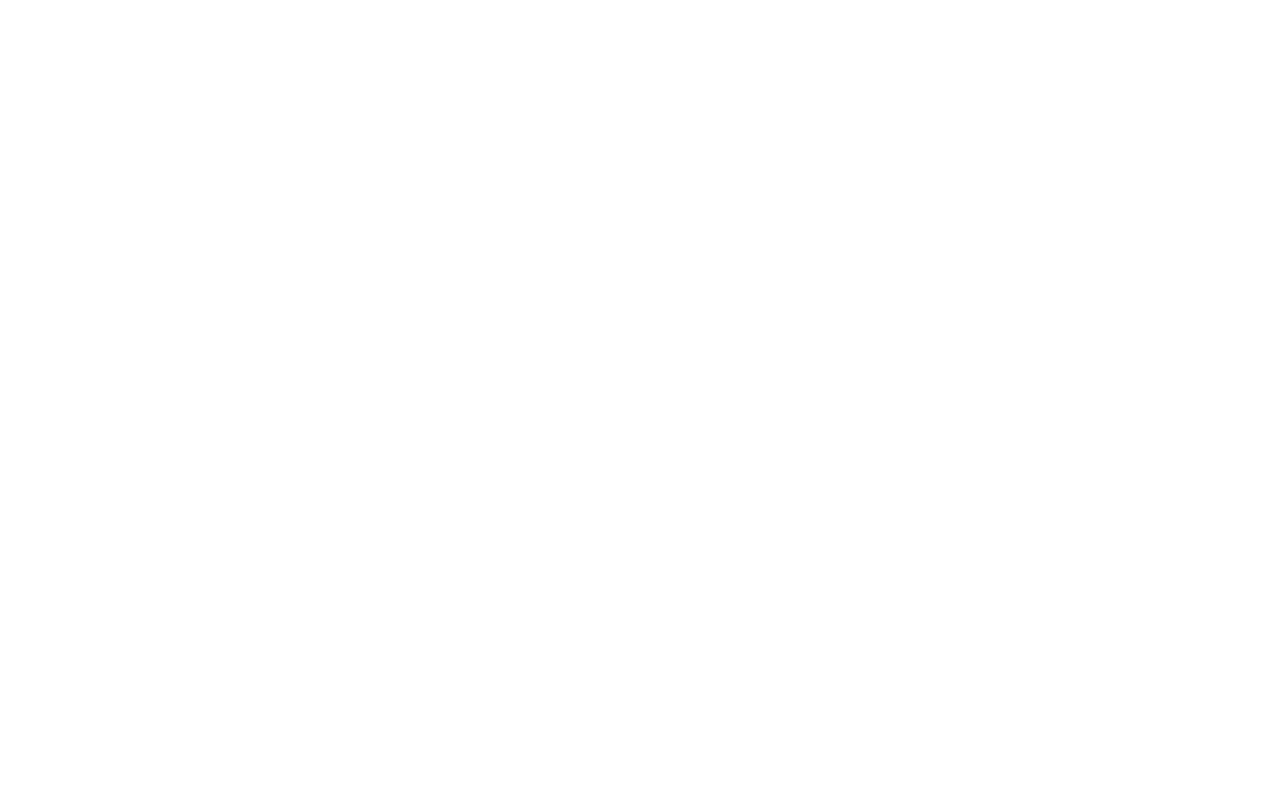
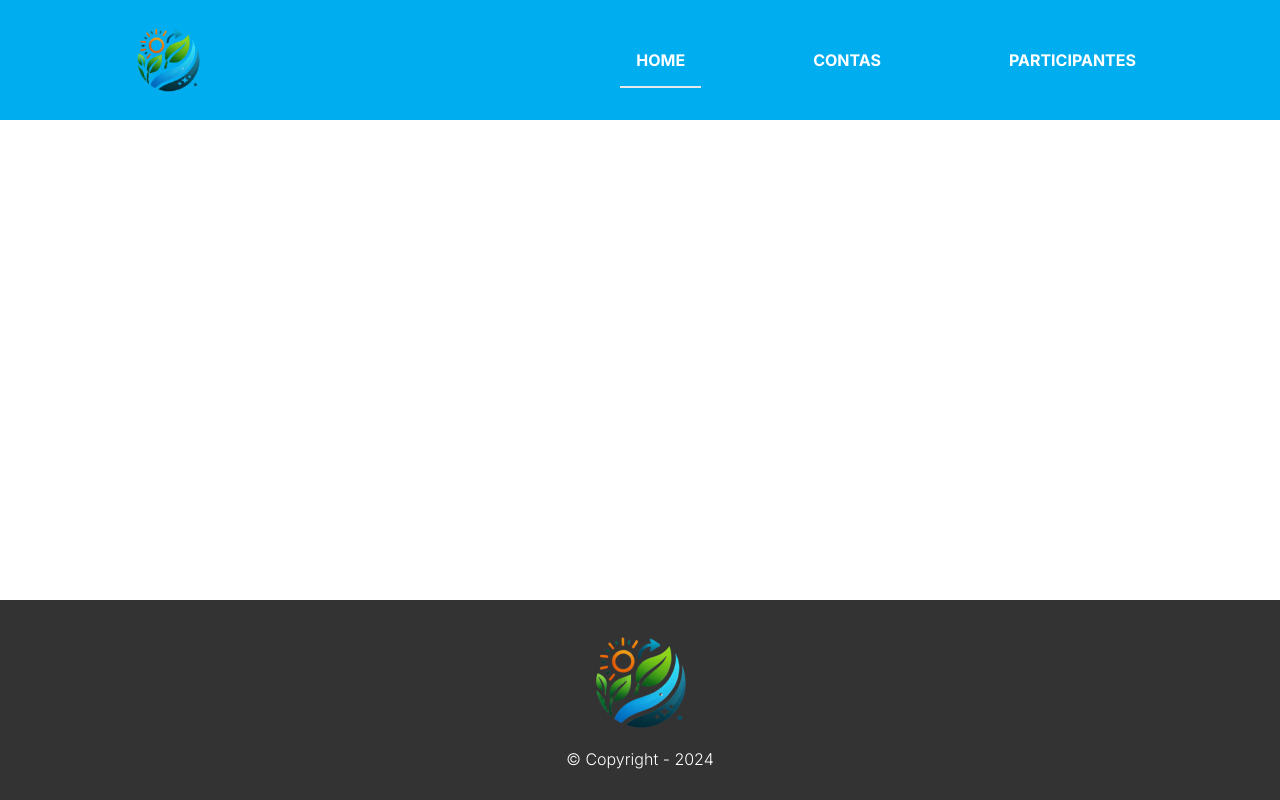
Before and after one commit to victoraugustogfavaro/my-energy, a Next.js app in the folder my-energy/: page / in a window 1280 px wide. Built offline with nearby package versions, Linux system fonts and the light colour scheme.

Commit message:
Header e Footer concluídos

```diff
--- a/my-energy/src/app/layout.tsx
+++ b/my-energy/src/app/layout.tsx
@@ -1,5 +1,7 @@
 import type { Metadata } from "next";
 import "./globals.css";
+import Header from "@/components/Header/Header";
+import Footer from "@/components/Footer/Footer";
 
 export const metadata: Metadata = {
   title: "Home | MyEnergy",
@@ -19,7 +21,9 @@
   return (
     <html lang="pt-br">
       <body className="flex flex-col min-h-screen">
+        <Header />
         <main>{children}</main>
+        <Footer />
       </body>
     </html>
   );
--- a/my-energy/src/components/Footer/Footer.tsx
+++ b/my-energy/src/components/Footer/Footer.tsx
@@ -1,8 +1,20 @@
+import Image from "next/image";
+import Logo from "@/images/logo.png";
+import Link from "next/link";
+
 function Footer() {
   return (
-    <footer>
-
-    </footer>);
+    <footer className="bg-cinza h-[200px] flex flex-col justify-center items-center gap-4">
+      <Link href="/">
+        <Image
+          src={Logo}
+          alt="Logo de um sol, abaixo dele folhas verdes e riscos azuis, remetentes a sustentabilidade"
+          className="transition-transform duration-500 ease-in-out hover:scale-110"
+        />
+      </Link>
+      <p className="font-light text-white">&copy; Copyright - 2024</p>
+    </footer>
+  );
 }
 
 export default Footer;
--- a/my-energy/src/components/Header/Header.tsx
+++ b/my-energy/src/components/Header/Header.tsx
@@ -1,8 +1,43 @@
+"use client";
+
+import Image from "next/image";
+import Logo from "@/images/logo.png";
+import Menu from "../Menu/Menu";
+import Link from "next/link";
+import { usePathname } from "next/navigation";
+
 function Header() {
+  const pathname = usePathname();
+
+  const buttomLinks =
+    pathname === "/contas" ||
+    pathname === "/contas/add" ||
+    /^\/contas\/\d+$/.test(pathname); // Verifica rotas com id
+
   return (
-    <header>
-
-    </header>);
+    <header className="flex justify-between items-center h-[120px] gap-2 px-6 md:px-12 lg:px-28 xl:px-32 bg-azul">
+      <Link href="/">
+        <Image
+          className="min-w-[80px] transition-transform duration-500 ease-in-out hover:scale-110"
+          src={Logo}
+          alt={
+            "Logo de um sol, abaixo dele folhas verdes e riscos azuis, remetentes a sustentabilidade"
+          }
+          width={80}
+        />
+      </Link>
+      <Menu />
+      <button
+        className={
+          buttomLinks
+            ? "xs:text-[1rem] sm:text-[1.125rem] bg-verde text-white border-none cursor-pointer rounded-lg h-[75px] w-[140px] px-2 font-bold transition-transform duration-500 ease-in-out hover:scale-110"
+            : "hidden"
+        }
+      >
+        Logout
+      </button>
+    </header>
+  );
 }
 
 export default Header;
--- a/my-energy/src/components/Menu/Menu.tsx
+++ b/my-energy/src/components/Menu/Menu.tsx
@@ -1,8 +1,54 @@
+"use client";
+
+import Link from "next/link";
+import { usePathname } from "next/navigation";
+
 function Menu() {
+  const pathname = usePathname().replace(/\/$/, ""); // Normaliza o pathname
+
+  function getLinkClass(path: string) {
+    return pathname === path
+      ? "border-b-2 p-2 md:p-4 transition-colors duration-500 ease-in-out hover:text-verde hover:border-verde"
+      : "transition-colors duration-500 ease-in-out hover:text-verde p-2 md:p-4";
+  }
+
+  const buttomLinks =
+    pathname === "/contas" ||
+    pathname === "/contas/add" ||
+    /^\/contas\/\d+$/.test(pathname); // Verifica rotas com id
+
   return (
     <nav>
-
-    </nav>);
+      <ul
+        className={
+          buttomLinks
+            ? "flex flex-col gap-4 sm:flex-row sm:gap-8 md:gap-12 mg:gap-14 lg:gap-16 lg:ml-[100px] xl:gap-24 xl:ml-[145px] text-white text-center font-bold"
+            : "flex flex-col gap-4 xs:flex-row xs:gap-8 md:gap-16 lg:gap-24 text-white text-center font-bold"
+        }
+      >
+        <li>
+          <Link href="/" className={getLinkClass("")}>
+            HOME
+          </Link>
+        </li>
+        {!(pathname === "/login" || pathname === "/cadastro") && (
+          <li>
+            <Link href="/contas" className={getLinkClass("/contas")}>
+              CONTAS
+            </Link>
+          </li>
+        )}
+        <li>
+          <Link
+            href="/participantes"
+            className={getLinkClass("/participantes")}
+          >
+            PARTICIPANTES
+          </Link>
+        </li>
+      </ul>
+    </nav>
+  );
 }
 
 export default Menu;
--- a/my-energy/tailwind.config.ts
+++ b/my-energy/tailwind.config.ts
@@ -18,9 +18,11 @@
         inter: ["Inter", "sans-serif"],
       },
       screens: {
-        xs: "390px",
-        sm: "550px",
+        xxs: "390px",
+        xs: "500px",
+        sm: "595px",
         md: "710px",
+        mg: "950px",
         lg: "1100px",
         xl: "1250px",
         xxl: "1400px",
```
Also changed, not shown: my-energy/package.json (+9 -5 lines), my-energy/src/app/contas/add/layout.tsx (renamed from my-energy/src/app/contas/cad-conta/layout.tsx), my-energy/src/app/contas/add/page.tsx (renamed from my-energy/src/app/contas/cad-conta/page.tsx), 1 other file (tests, documents, lock files or other folders).
